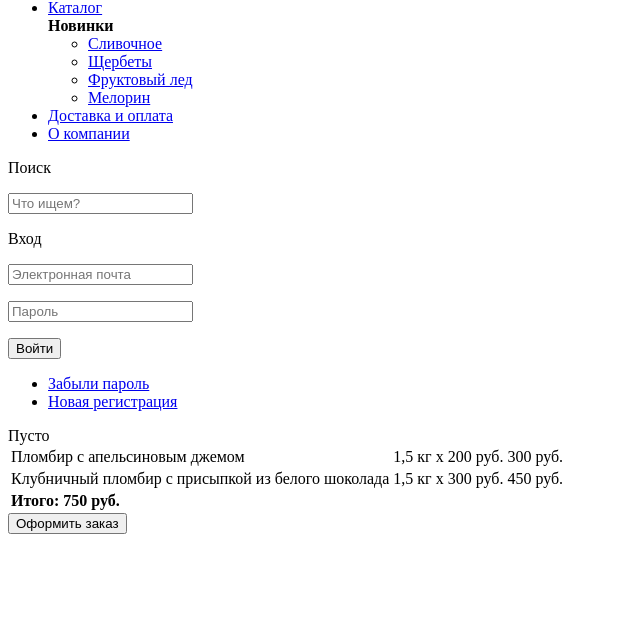
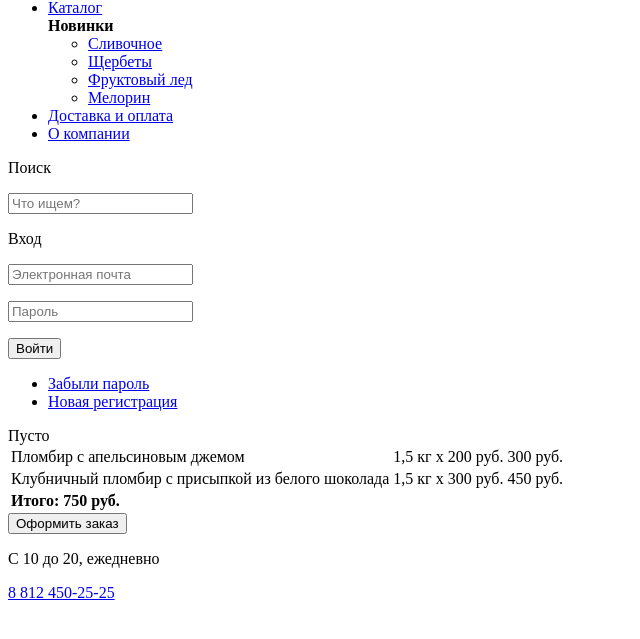
Before and after one commit to grusenka/1064673-gllacy-25, a plain HTML site: page index.html in a window 1280 px wide. Shown: the part 43-682 px from the top of the page, without its empty margins (0-640 px from the left). Drawn offline with Linux system fonts and the light colour scheme.

Commit message:
Разметка хидера главной страницы, контактная информация.

```diff
--- a/index.html
+++ b/index.html
@@ -124,6 +124,12 @@
             </form>
           </section>
         </div>
+
+        <div class="contacts">
+          <p class="contacts-work-hours">С 10 до 20, ежедневно</p>
+
+          <a href="tel:+78124502525" class="contacts-phone">8 812 450-25-25</a>
+        </div>
       </header>
     </div>
   </body>
```
